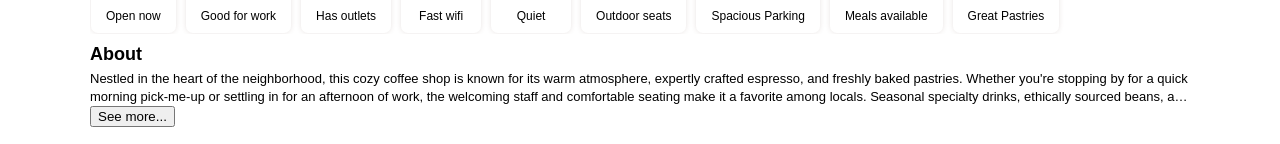
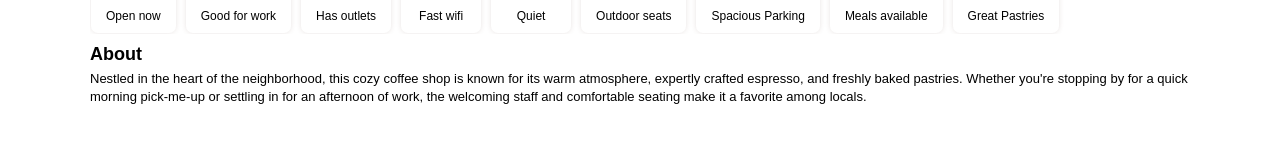
Before and after one commit to Jean123Van/coffee-shop, a React (Vite) app: page /cafe/1 in a window 1280 px wide. Shown: the part 891-1035 px from the top of the page. Built offline with nearby package versions, Linux system fonts and the light colour scheme.

Commit message:
fixed see more behavior

```diff
--- a/src/components/CoffeeShopMainPage/About.tsx
+++ b/src/components/CoffeeShopMainPage/About.tsx
@@ -3,31 +3,35 @@ import MainPageSectionContainer from '../Containers/MainPageSectionContainer/Mai
 
 function About() {
     const textRef = useRef<HTMLSpanElement>(null);
-    const [showSeeMore, setShowSeeMore] = useState(true);
-    const [canExpand, setCanExpand] = useState(true);
+    const [isExpandable, setIsExpandable] = useState(false);
+    const [isExpanded, setIsExpanded] = useState(false);
 
     useEffect(() => {
-        if (!textRef.current) return;
-
         const element = textRef.current;
 
-        const setTextBehavior = () => {
-            if (element?.scrollHeight <= element?.clientHeight) {
-                setCanExpand(false);
-                setShowSeeMore(false);
+        if (!element) return;
+
+        const setSpanBehavior = () => {
+            if (isExpanded && element.scrollHeight === element.clientHeight) {
+                setIsExpandable(true);
+                return;
+            }
+
+            if (element.scrollHeight > element.clientHeight) {
+                setIsExpandable(true);
             } else {
-                setCanExpand(true);
-                setShowSeeMore(true);
+                setIsExpandable(false);
             }
         };
 
-        setTextBehavior();
+        setSpanBehavior();
 
-        const observer = new ResizeObserver(setTextBehavior);
-        observer.observe(element);
+        window.addEventListener('resize', setSpanBehavior);
 
-        return () => observer.disconnect();
-    }, []);
+        return () => {
+            window.removeEventListener('resize', setSpanBehavior);
+        };
+    }, [isExpanded]);
 
     return (
         <MainPageSectionContainer
@@ -42,14 +46,10 @@ function About() {
                     style={{
                         fontSize: '13px',
                         lineHeight: '18px',
-                        ...(showSeeMore
-                            ? {
-                                  display: '-webkit-box',
-                                  WebkitBoxOrient: 'vertical',
-                                  WebkitLineClamp: '2',
-                                  overflow: 'hidden',
-                              }
-                            : {}),
+                        display: '-webkit-box',
+                        WebkitBoxOrient: 'vertical',
+                        WebkitLineClamp: isExpanded ? 'unset' : '2',
+                        overflow: 'hidden',
                     }}
                 >
                     Nestled in the heart of the neighborhood, this cozy coffee
@@ -58,24 +58,10 @@ function About() {
                     stopping by for a quick morning pick-me-up or settling in
                     for an afternoon of work, the welcoming staff and
                     comfortable seating make it a favorite among locals.
-                    Seasonal specialty drinks, ethically sourced beans, and a
-                    thoughtfully curated menu ensure there's something for every
-                    coffee lover to enjoy.
-                    {/* Nestled in the heart of the neighborhood, this cozy coffee
-                    shop is known for its warm atmosphere, expertly crafted
-                    espresso, and freshly baked pastries. Whether you're
-                    stopping by for a quick morning pick-me-up or settling in
-                    for an afternoon of work, the welcoming staff and
-                    comfortable seating make it a favorite among locals. */}
                 </span>
-
-                {canExpand && (
-                    <button
-                        onClick={() => {
-                            setShowSeeMore((prev) => !prev);
-                        }}
-                    >
-                        {showSeeMore ? 'See more...' : 'See less'}
+                {isExpandable && (
+                    <button onClick={() => setIsExpanded((prev) => !prev)}>
+                        {isExpanded ? 'See less' : 'See more'}
                     </button>
                 )}
             </div>
```
